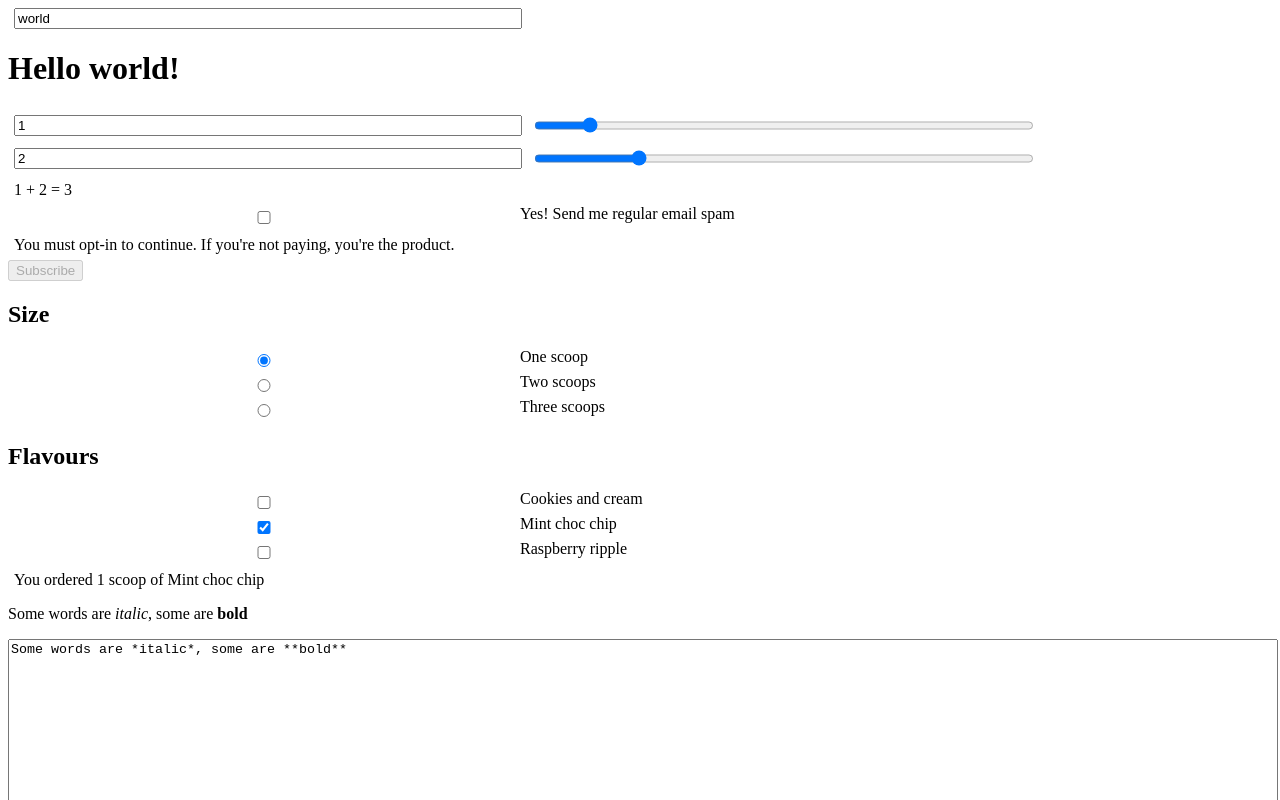
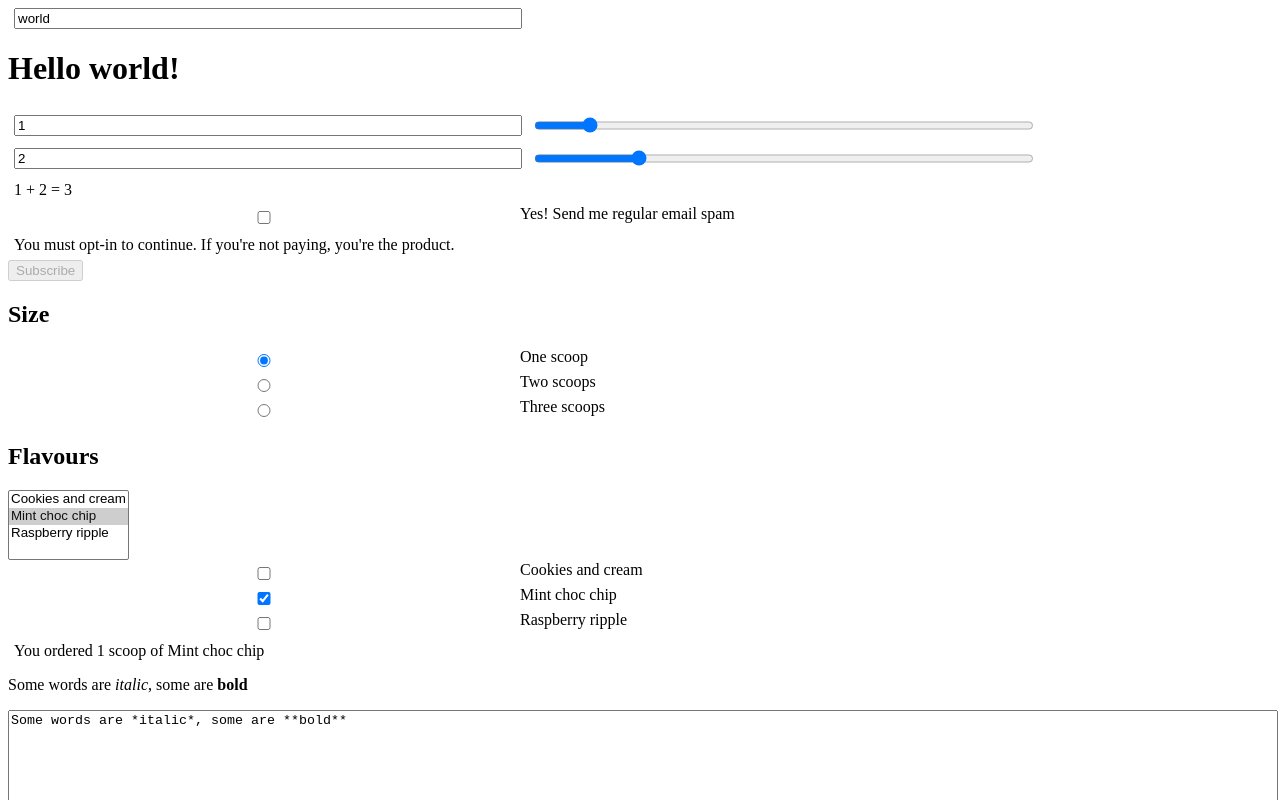
Before and after one commit to Lechros/study-svelte, a SvelteKit app: page /6 in a window 1280 px wide. Shown: the top 800 px of the page. Built offline with nearby package versions, Linux system fonts and the light colour scheme.

Commit message:
6: select multiple

```diff
--- a/src/routes/6/+page.svelte
+++ b/src/routes/6/+page.svelte
@@ -97,6 +97,14 @@
 
 <h2>Flavours</h2>
 
+<select multiple bind:value={flavours}>
+	{#each menu as flavour}
+		<option value={flavour}>
+			{flavour}
+		</option>
+	{/each}
+</select>
+
 {#each menu as flavour}
     <label>
 		<input type=checkbox bind:group={flavours} name="flavours" value={flavour}>
```
